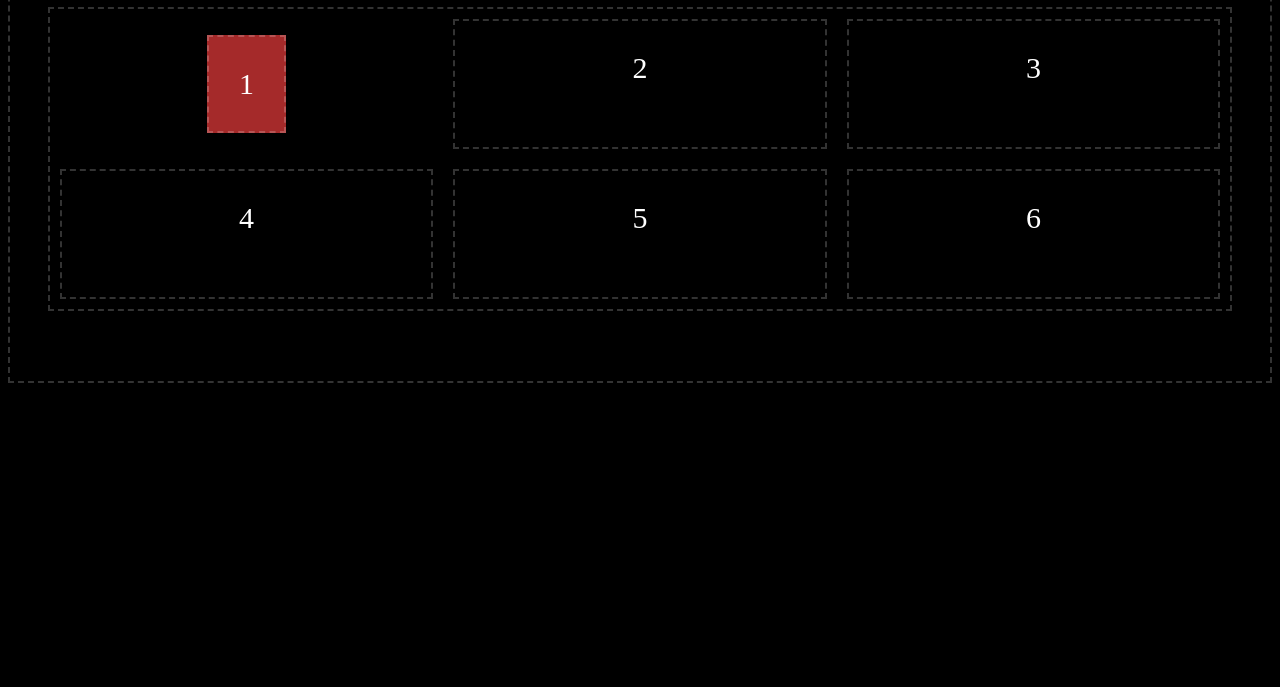
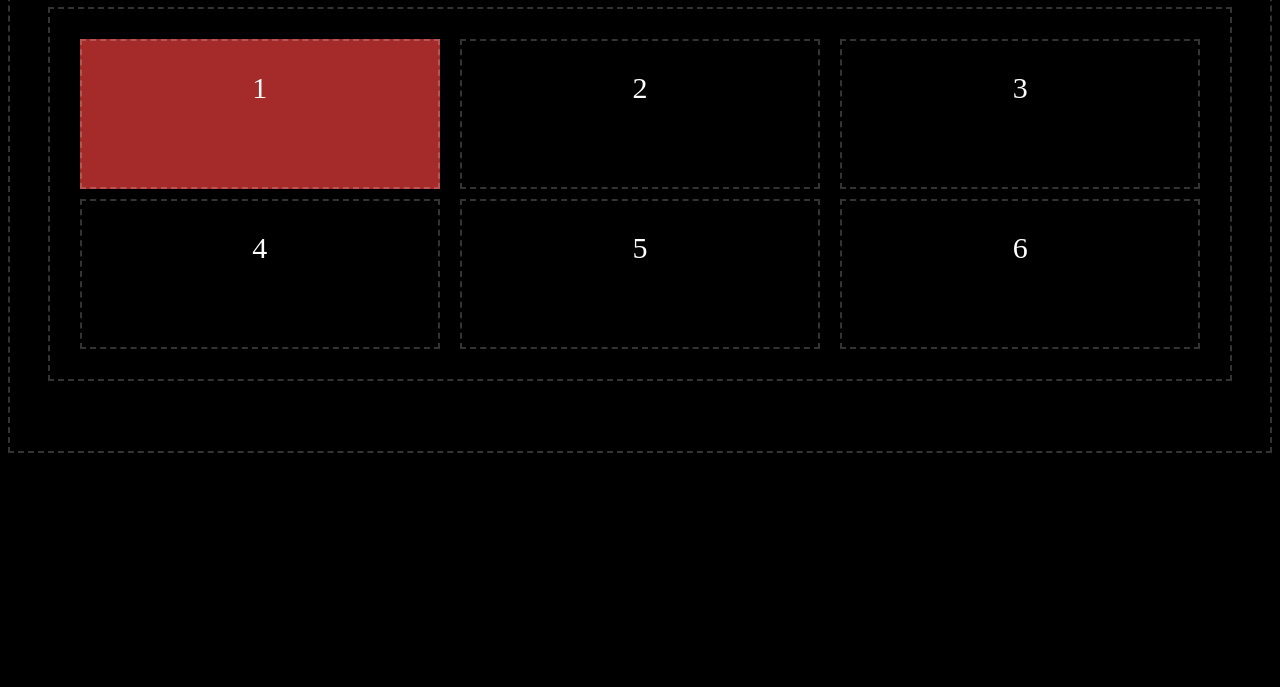
Before and after one commit to Vlada-WoodyChick/FreeLansLifeStyle, a website built with Vite: page Grid-Layout/index.html in a window 1280 px wide. Shown: the part 113-800 px from the top of the page. Built offline with nearby package versions, Linux system fonts and the light colour scheme.

Commit message:
grid-row-gap grid-column-gap padding

```diff
--- a/Grid-Layout/style.css
+++ b/Grid-Layout/style.css
@@ -25,11 +25,13 @@ body, html{
     grid-template-rows: [start] 150px [row2] 150px [row-end];
     grid-template-columns: [start] 1fr [col2] 1fr [col3] 1fr [col-end];
     border: 2px dashed rgba(255, 255, 255, 0.2);
-
+    grid-column-gap: 20px;
+    grid-row-gap: 10px;
+    padding: 30px;
 }
 
 .grid__item {
-    margin: 10px;
+    /* margin: 10px; */
     padding: 30px;
     text-align: center;
     border: 2px dashed rgba(255, 255, 255, 0.2);
@@ -40,7 +42,7 @@ body, html{
     grid-column: 1/3; */
     background:  brown;
     /* color: ; */
-    margin: auto;
+
 }
 .grid__item_2 {
 
```
